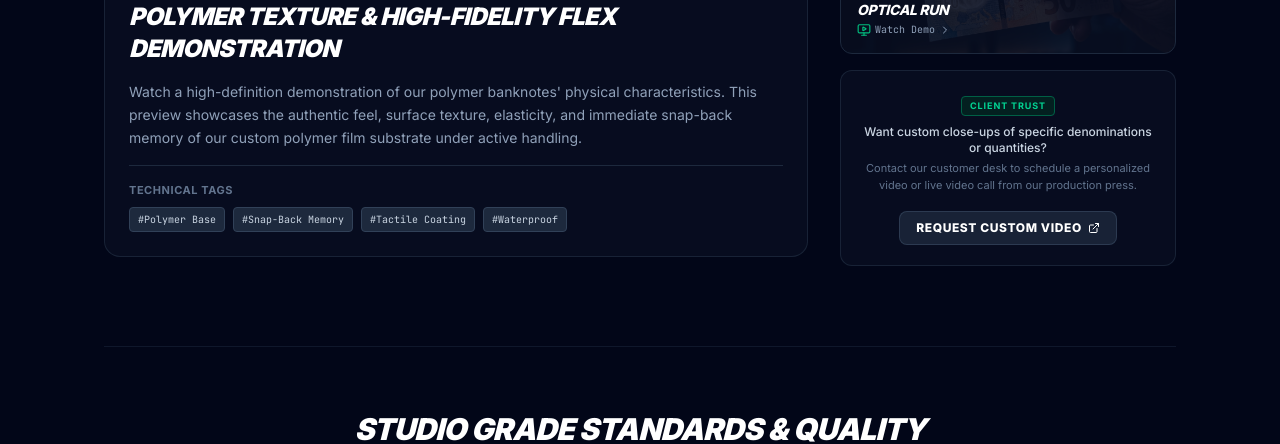
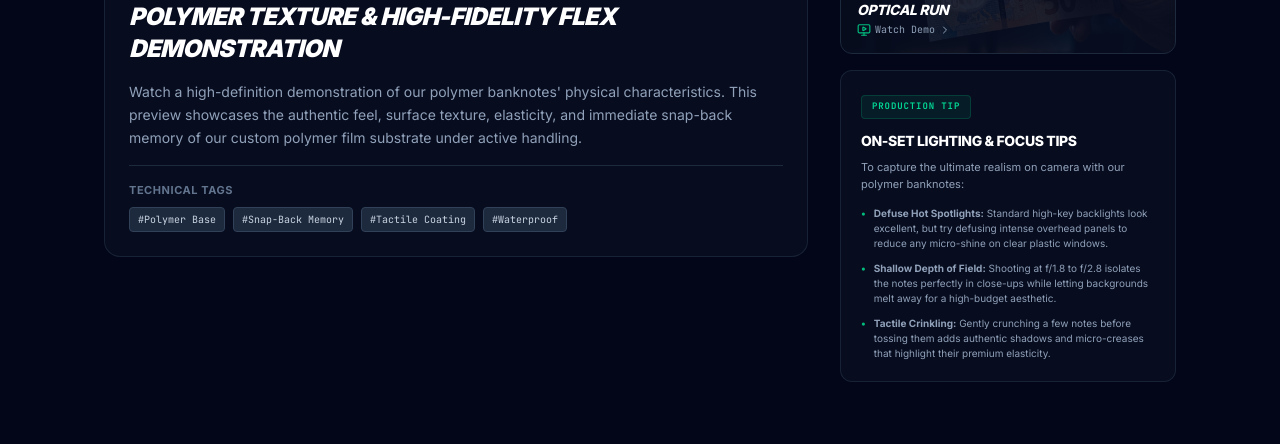
Before and after one commit to fidelcastrano-rgb/australian-pro-pmoney, a Next.js app: page /gallery in a window 1280 px wide. Shown: the part 1028-1472 px from the top of the page. Built offline with nearby package versions, Linux system fonts and the light colour scheme; no server answers.

Commit message:
feat: update Vite config and enhance gallery UI
Configure environment variables and path aliases in Vite. Replace the client callout section in the gallery page with a detailed on-set camera and lighting guide.

```diff
--- a/app/gallery/page.tsx
+++ b/app/gallery/page.tsx
@@ -355,24 +355,31 @@ export default function VideoGalleryPage() {
               })}
             </div>
 
-            {/* Client Callout Card */}
-            <div className="bg-slate-900/40 border border-slate-800/80 rounded-xl p-5 text-center">
-              <span className="text-[9px] font-bold tracking-widest text-emerald-400 bg-emerald-950/60 px-2 py-0.5 rounded border border-emerald-800 uppercase inline-block mb-2">
-                Client Trust
+            {/* On-Set Camera & Lighting Guide */}
+            <div className="bg-slate-900/40 border border-slate-800/80 rounded-xl p-5" id="camera-lighting-tips-box">
+              <span className="text-[9px] font-bold tracking-widest text-emerald-400 bg-emerald-500/10 px-2.5 py-1 rounded border border-emerald-500/20 uppercase inline-block mb-3 font-mono">
+                Production Tip
               </span>
-              <p className="text-xs text-slate-300 font-medium">
-                Want custom close-ups of specific denominations or quantities?
+              <h4 className="font-extrabold text-sm text-white uppercase tracking-tight mb-2">
+                On-Set Lighting & Focus Tips
+              </h4>
+              <p className="text-[11px] text-slate-400 leading-relaxed mb-3">
+                To capture the ultimate realism on camera with our polymer banknotes:
               </p>
-              <p className="text-[11px] text-slate-500 mt-1 leading-relaxed">
-                Contact our customer desk to schedule a personalized video or live video call from our production press.
-              </p>
-              <Link
-                href="/contact"
-                className="mt-4 inline-flex items-center gap-1.5 text-xs text-white font-extrabold hover:text-emerald-400 transition-colors uppercase tracking-wider bg-slate-800/80 hover:bg-slate-800 px-4 py-2 rounded-lg border border-slate-700/80"
-              >
-                <span>Request Custom Video</span>
-                <ExternalLink className="w-3 h-3" />
-              </Link>
+              <ul className="text-[10px] text-slate-400 space-y-2.5 list-none pl-0">
+                <li className="flex gap-2 items-start">
+                  <span className="text-emerald-500 font-bold shrink-0">&bull;</span>
+                  <span><strong>Defuse Hot Spotlights:</strong> Standard high-key backlights look excellent, but try defusing intense overhead panels to reduce any micro-shine on clear plastic windows.</span>
+                </li>
+                <li className="flex gap-2 items-start">
+                  <span className="text-emerald-500 font-bold shrink-0">&bull;</span>
+                  <span><strong>Shallow Depth of Field:</strong> Shooting at f/1.8 to f/2.8 isolates the notes perfectly in close-ups while letting backgrounds melt away for a high-budget aesthetic.</span>
+                </li>
+                <li className="flex gap-2 items-start">
+                  <span className="text-emerald-500 font-bold shrink-0">&bull;</span>
+                  <span><strong>Tactile Crinkling:</strong> Gently crunching a few notes before tossing them adds authentic shadows and micro-creases that highlight their premium elasticity.</span>
+                </li>
+              </ul>
             </div>
 
           </div>
--- /dev/null
+++ b/vite.config.ts
@@ -0,0 +1,23 @@
+import path from 'path';
+import { defineConfig, loadEnv } from 'vite';
+
+
+export default defineConfig(({ mode }) => {
+    const env = loadEnv(mode, '.', '');
+    return {
+      server: {
+        port: 3000,
+        host: '0.0.0.0',
+      },
+      plugins: [],
+      define: {
+        'process.env.API_KEY': JSON.stringify(env.GEMINI_API_KEY),
+        'process.env.GEMINI_API_KEY': JSON.stringify(env.GEMINI_API_KEY)
+      },
+      resolve: {
+        alias: {
+          '@': path.resolve(__dirname, '.'),
+        }
+      }
+    };
+});
```
